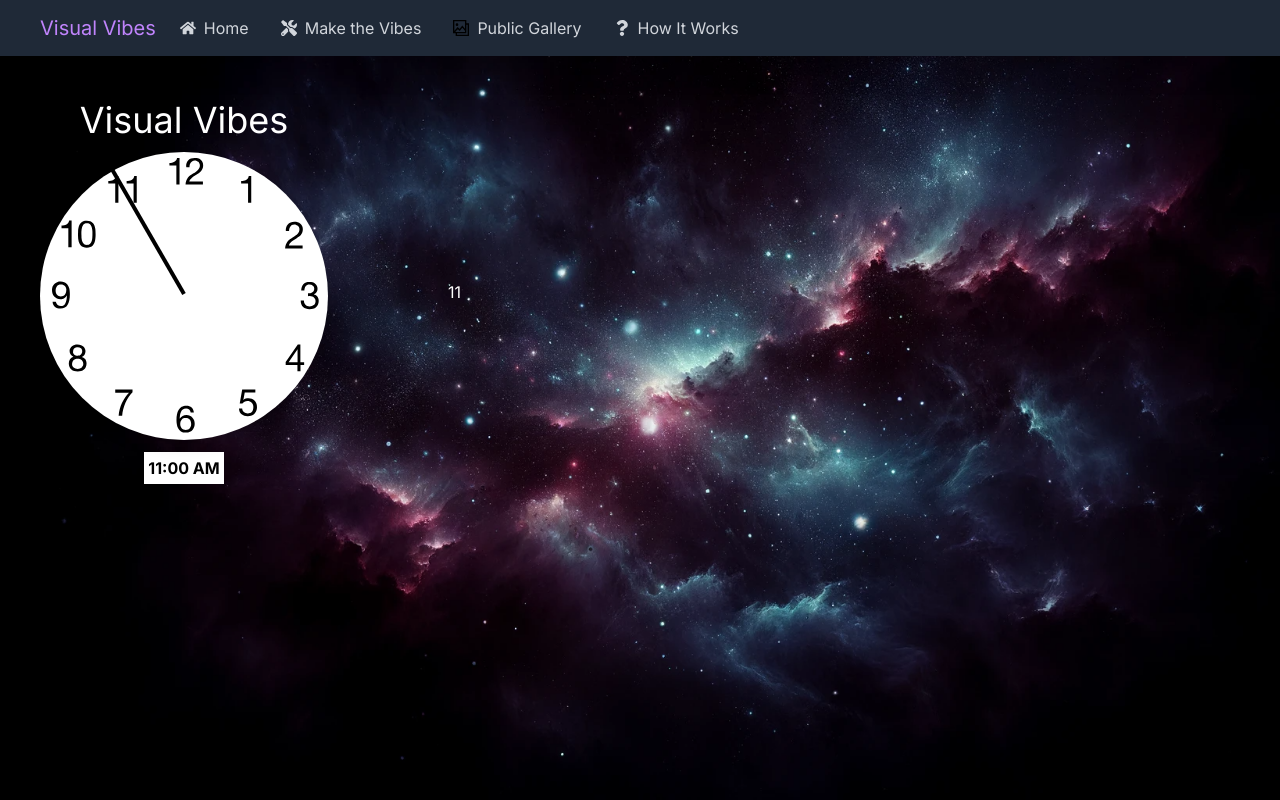
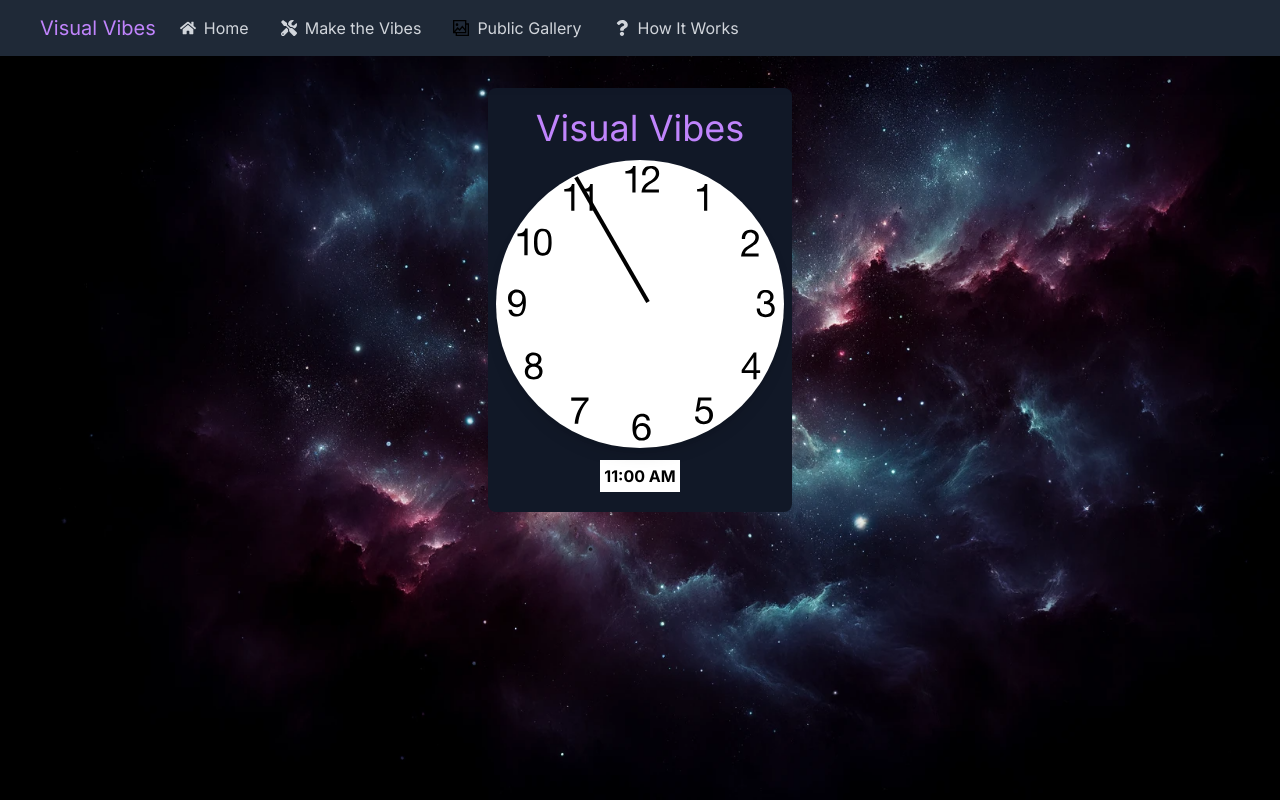
Before and after one commit to Visual-Vibes/visual-vibes, a Next.js app: page / in a window 1280 px wide. Built offline with nearby package versions, Linux system fonts and the light colour scheme.

Commit message:
moved clock to center and added some styling

```diff
--- a/app/page.tsx
+++ b/app/page.tsx
@@ -13,9 +13,9 @@ export default function Home() {
   const [hourCount, setHourCount] = useState(6);
 
   return (
-    <div className="flex flex-row items-center">
-      <Clock hourCount={hourCount} setHourCount={setHourCount} />
-      <div className="text-white ml-20 mr-auto">{hourCount}</div>
-    </div>
+<div className="flex flex-row justify-center items-center">
+  <Clock hourCount={hourCount} setHourCount={setHourCount} />
+  {/* <div className="text-white ml-20">{hourCount}</div> */}
+</div>
   );
 }
--- a/components/Clock.tsx
+++ b/components/Clock.tsx
@@ -39,8 +39,10 @@ const Clock: React.FC<ClockProps> = ({ hourCount, setHourCount }) => {
   const hourDigits = hour < 10 ? `0${hour}` : hour;
 
   return (
-    <div className="flex flex-col items-center justify-center my-4 mx-10">
-      <div className="text-white text-4xl p-3">Visual Vibes</div>
+
+   <div className="flex items-center">
+     <div className="flex flex-col items-center justify-center my-4 mx-10 text-gray-300 bg-gray-900 p-2 rounded-lg">
+        <div className="text-4xl p-3 text-purple-400">Visual Vibes</div>
         {/* Updated class for center alignment */}
         {/* <div className="w-60 h-60 bg-cover rounded-full bg-[url('/images/upscaled-clock-nobg.png')]">
           <div
@@ -61,9 +63,8 @@ const Clock: React.FC<ClockProps> = ({ hourCount, setHourCount }) => {
               />
             </g>
           </svg>
-
           <div
-          className="absolute w-1/2 h-1 bg-black bottom-1/2 left-0 transform origin-right"
+            className="absolute w-1/2 h-1 bg-black bottom-1/2 left-0 transform origin-right mx-2"
             style={{ transform: `rotate(${hourDegrees}deg)` }}
           ></div>
         </div>
@@ -73,6 +74,7 @@ const Clock: React.FC<ClockProps> = ({ hourCount, setHourCount }) => {
           </div>
         </div>
       </div>
+   </div>
   );
 };
 
```
Lines whose indentation alone changed are shown as unchanged.
